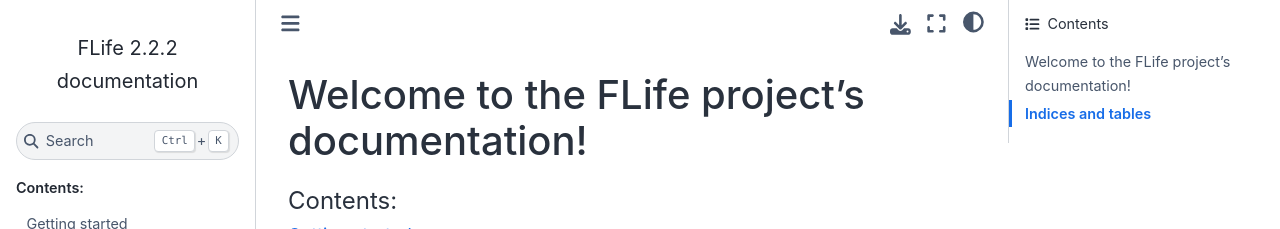
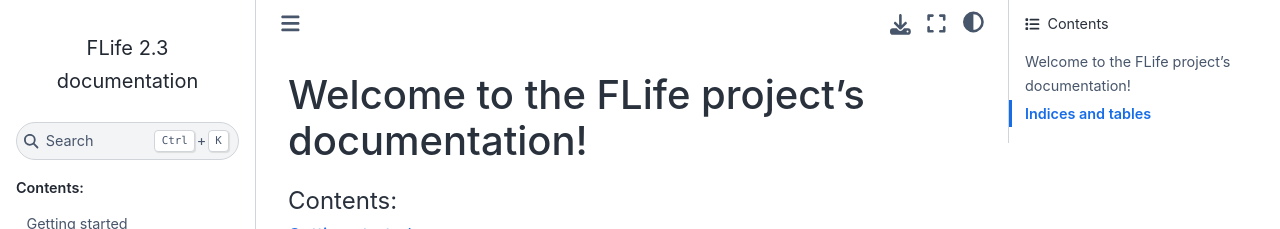
Before and after one commit to ladisk/FLife, a Sphinx documentation site: the page built from docs/source/index.rst, in a window 1280 px wide. Shown: the top 229 px of the page. Built offline with Sphinx 7.4.7 and the Sphinx Book theme 1.1.4, drawn with Linux system fonts in a browser that asks for light colours.

Commit message:
sync version to 2.3

```diff
--- a/FLife/__init__.py
+++ b/FLife/__init__.py
@@ -1,4 +1,4 @@
-__version__ = "2.2.2"
+__version__ = "2.3"
 from .spectralData import SpectralData
 from .freq_domain import *
 from .time_domain import *
--- a/docs/source/conf.py
+++ b/docs/source/conf.py
@@ -25,9 +25,9 @@ copyright = '2021, Aleš Zorman, Matjaž Mršnik, Janko Slavič'
 author = 'Aleš Zorman, Jaša Šonc, Matjaž Mršnik, Janko Slavič'
 
 # The short X.Y version
-version = '2.2'
+version = '2'
 # The full version, including alpha/beta/rc tags
-release = '2.2.2'
+release = '2.3'
 
 
 # -- General configuration ---------------------------------------------------
--- a/pyproject.toml
+++ b/pyproject.toml
@@ -6,7 +6,7 @@ build-backend = "hatchling.build"
 
 [project]
 name = "FLife"
-version = "2.2.2"
+version = "2.3"
 license = "MIT"
 description = "Vibration Fatigue by Spectral Methods."
 readme = "README.rst"
```
